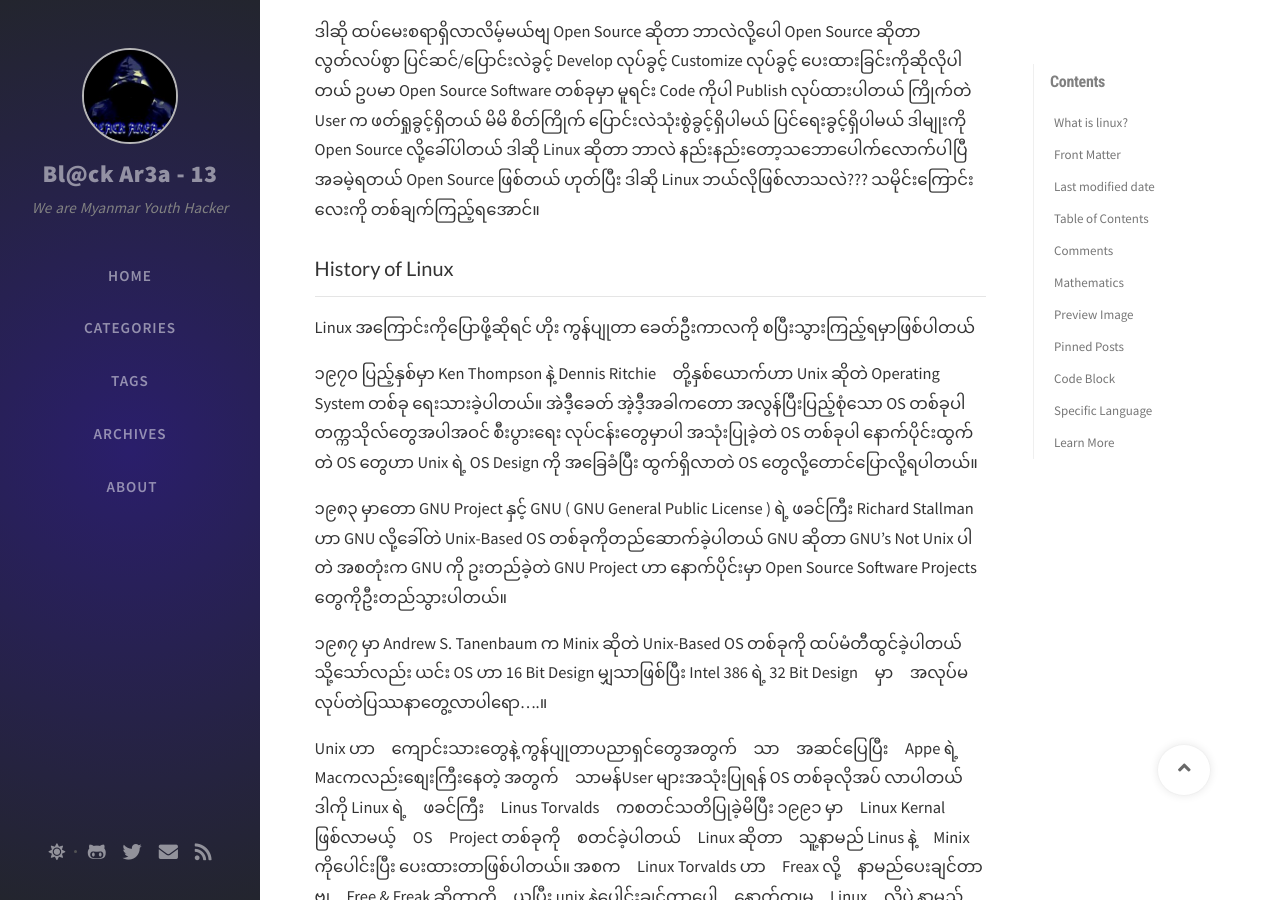
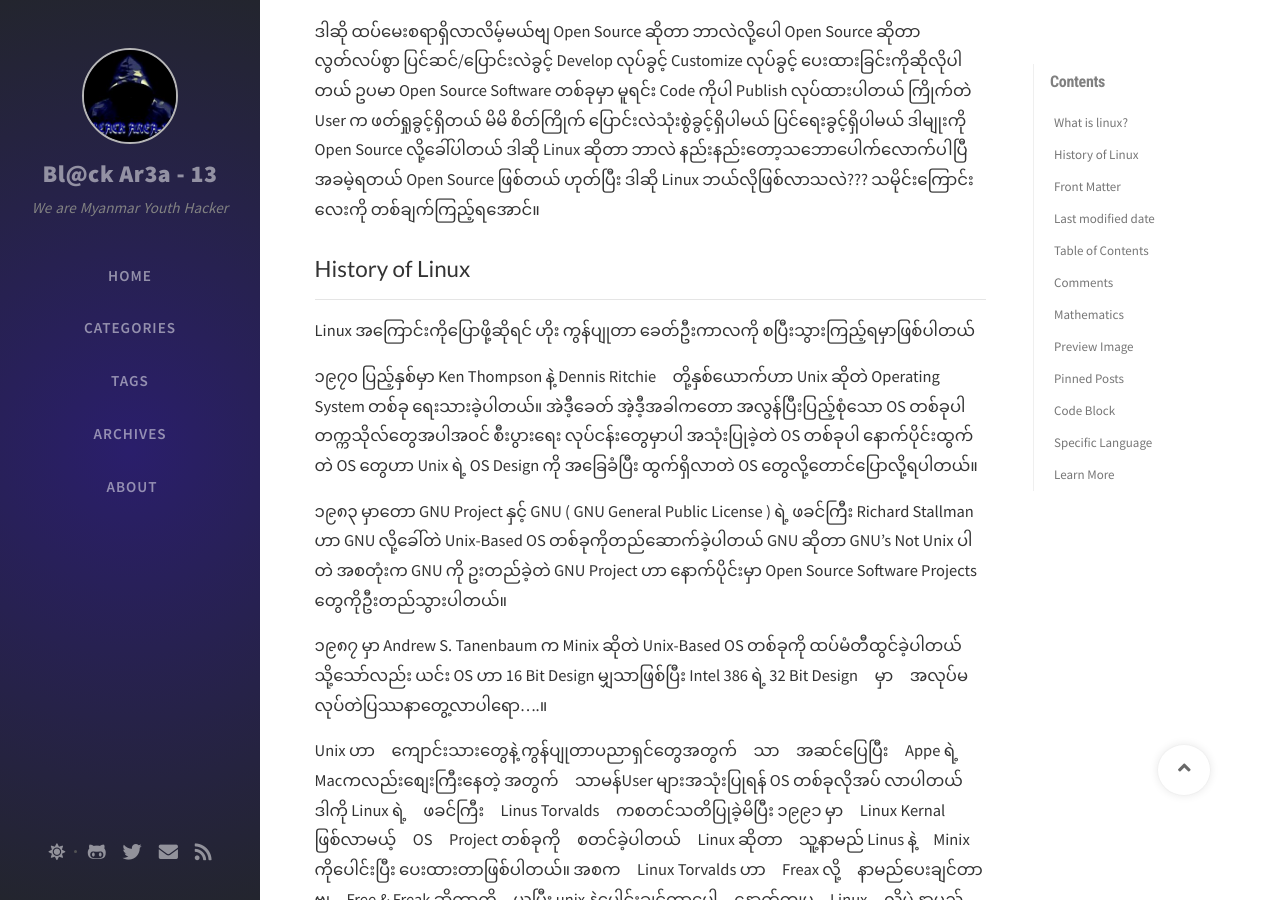
Before and after one commit to MMBlackGuys/MMBlackGuys.github.io, a Jekyll site: the page built from _posts/2020-11-10-Introduce to Linux And Termux (shell cmd).md, in a window 1280 px wide and 900 px high, scrolled down 324 px. Built offline with Jekyll 4.4.1, drawn with Linux system fonts in a browser that asks for light colours; nearby versions of some CDN libraries; comment, search, counter and statistics services are not loaded.

Commit message:
Update 2020-11-10-Introduce to Linux And Termux (shell cmd).md

```diff
--- a/_posts/2020-11-10-Introduce to Linux And Termux (shell cmd).md
+++ b/_posts/2020-11-10-Introduce to Linux And Termux (shell cmd).md
@@ -12,7 +12,7 @@
 
 ဒါဆို ထပ်မေးစရာရှိလာလိမ့်မယ်ဗျ Open Source ဆိုတာ ဘာလဲလို့ပေါ Open Source ဆိုတာ လွတ်လပ်စွာ ပြင်ဆင်/ပြောင်းလဲခွင့် Develop လုပ်ခွင့် Customize လုပ်ခွင့် ပေးထားခြင်းကိုဆိုလိုပါတယ် ဥပမာ Open Source Software တစ်ခုမှာ မူရင်း Code ကိုပါ Publish လုပ်ထားပါတယ် ကြိုက်တဲ User က ဖတ်ရှုခွင့်ရှိတယ် မိမိ စိတ်ကြိုက် ပြောင်းလဲသုံးစွဲခွင့်ရှိပါမယ် ပြင်ရေးခွင့်ရှိပါမယ် ဒါမျုးကို Open Source လို့ခေါ်ပါတယ် ဒါဆို Linux ဆိုတာ ဘာလဲ နည်းနည်းတော့သဘောပေါက်လောက်ပါပြီ အခမဲ့ရတယ် Open Source ဖြစ်တယ် ဟုတ်ပြီး ဒါဆို Linux ဘယ်လိုဖြစ်လာသလဲ??? သမိုင်းကြောင်းလေးကို တစ်ချက်ကြည့်ရအောင်။
 
-### History of Linux
+## History of Linux
 *******************
 Linux အကြောင်းကိုပြောဖို့ဆိုရင် ဟိုး ကွန်ပျုတာ ခေတ်ဦးကာလကို စပြီးသွားကြည့်ရမှာဖြစ်ပါတယ်
 
```
